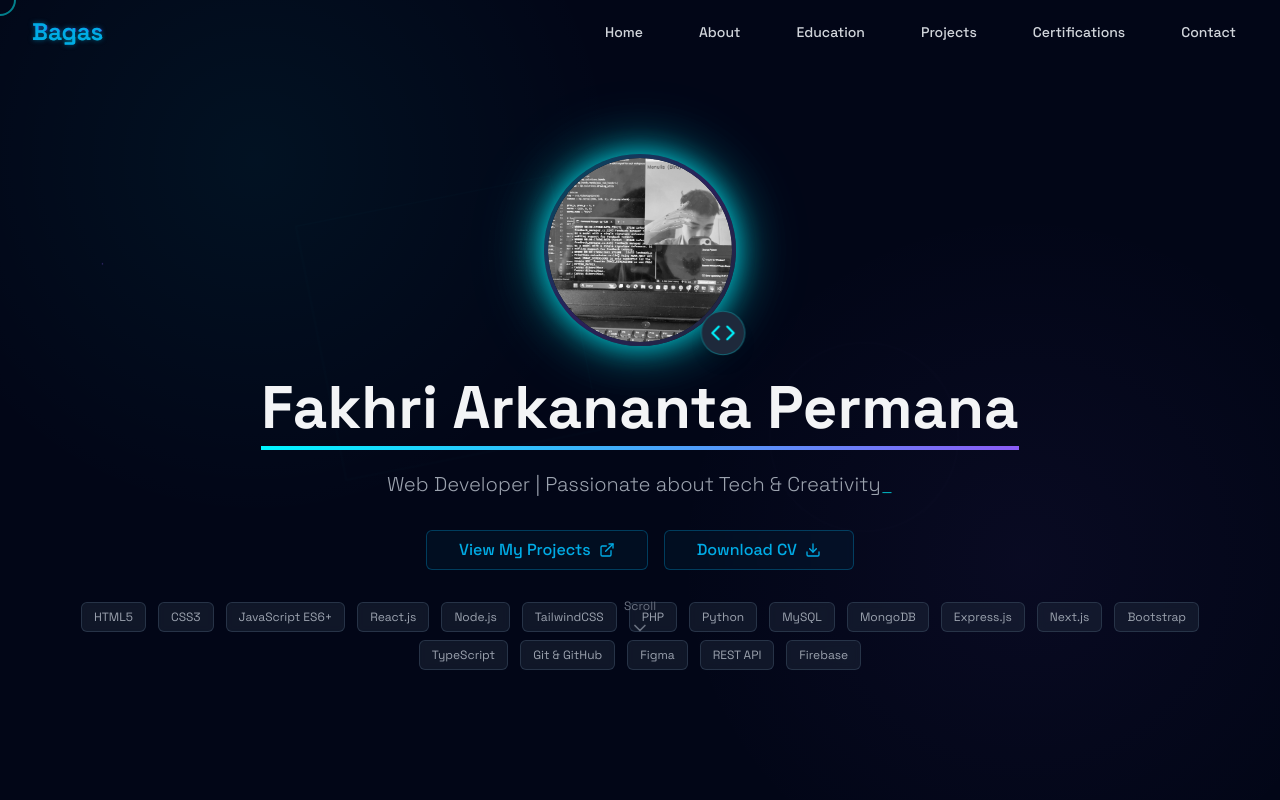
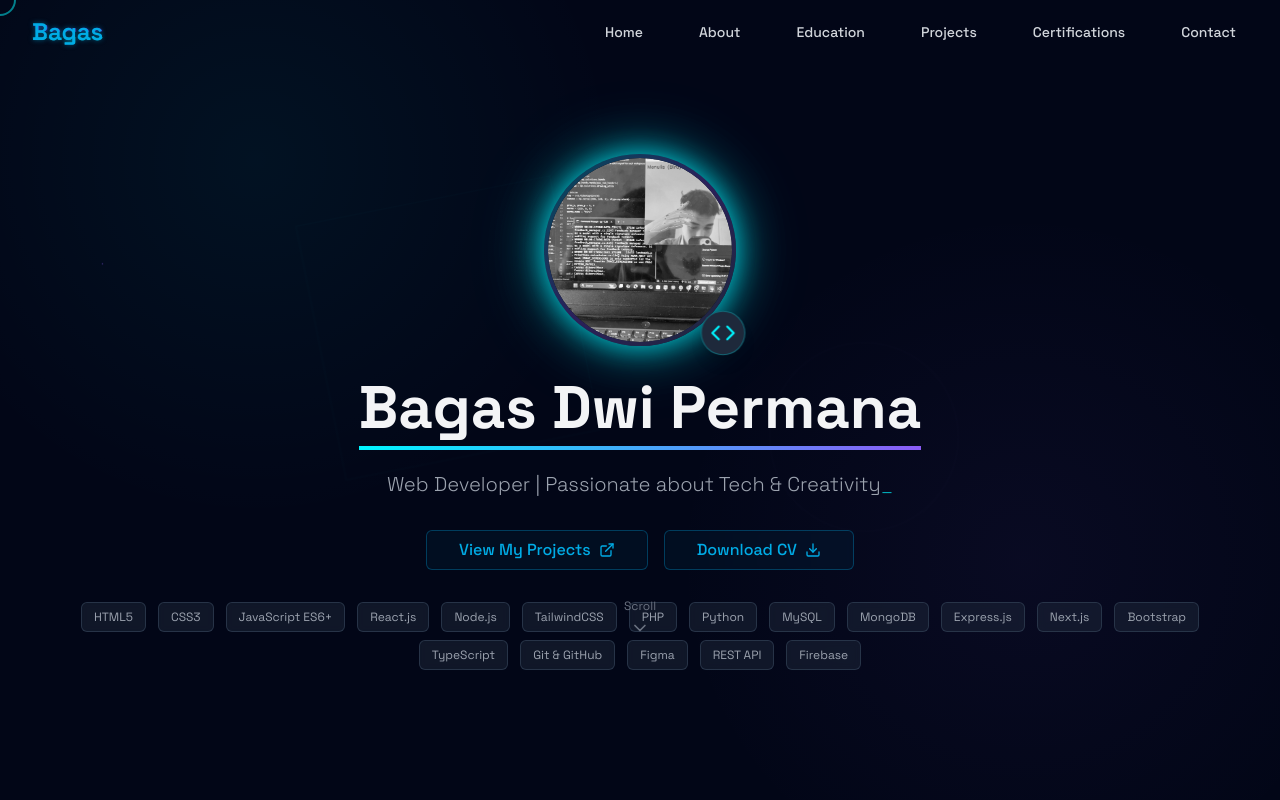
Before and after one commit to bagassdwipermanaa/portofolio_bagas_dwi_permana, a React (Vite) app: page / in a window 1280 px wide. Shown: the top 800 px of the page. Built offline with nearby package versions, Linux system fonts and the light colour scheme.

Commit message:
Update Hero.jsx

```diff
--- a/src/components/Hero.jsx
+++ b/src/components/Hero.jsx
@@ -89,7 +89,7 @@ const Hero = () => {
               className="relative"
               data-text="Bagas Dwi Permana"
             >
-              Fakhri Arkananta Permana
+              Bagas Dwi Permana
               <motion.span
                 className="absolute -bottom-1 left-0 w-full h-1 bg-gradient-to-r from-cyber-blue to-cyber-purple"
                 initial={{ width: 0 }}
```
